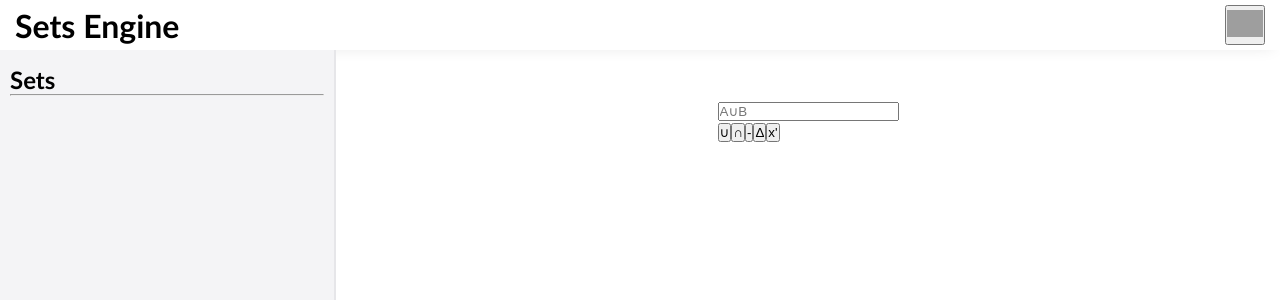
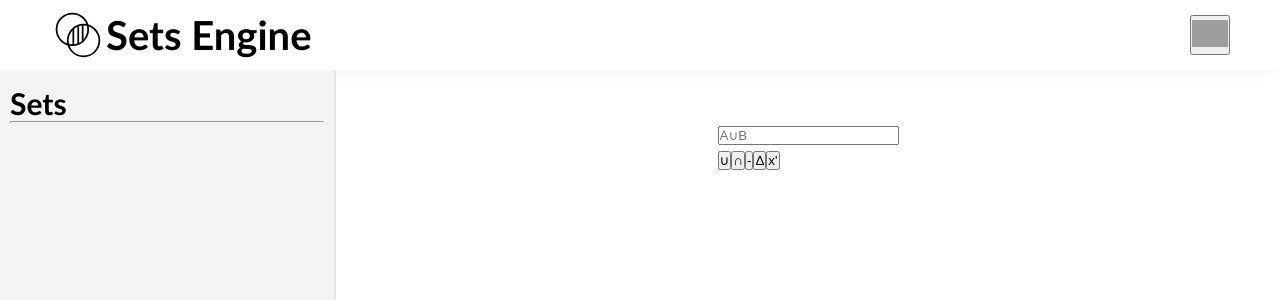
Before and after one commit to Manuel-2/SetsEngine, a Vue app: page / in a window 1280 px wide. Shown: the top 300 px of the page. Built offline with nearby package versions, Linux system fonts and the light colour scheme; grey boxes are pictures that could not be loaded.

Commit message:
nueva fuente y se añadio el icono de la app

```diff
--- a/src/assets/main.css
+++ b/src/assets/main.css
@@ -6,7 +6,11 @@
 
 body {
   min-height: 100vh;
+}
+
+html{
   font-family: 'Gill Sans', 'Gill Sans MT', Calibri, 'Trebuchet MS', sans-serif;
+  font-size: 20px;
 }
 
 
@@ -19,5 +23,5 @@ body {
   --danger-color: #ff5964;
 
   /* sizes */
-  --header-height: 50px;
+  --header-height: 70px;
 }
--- a/src/components/MainHeader.vue
+++ b/src/components/MainHeader.vue
@@ -1,5 +1,6 @@
 <script>
 import HeaderButton from "./HeaderButton.vue";
+// import SetsEnineIconSvg from "../assets/Icons/SetsEngineIcon.svg";
 
 export default {
   name: "MainHeader",
@@ -12,6 +13,11 @@ export default {
 <template>
   <div class="header">
     <div class="header__part">
+      <img
+        class="header__app-logo"
+        src="../assets/Icons/SetsEngineIcon.svg"
+        alt="setsIcon"
+      />
       <h1 class="header__title">Sets Engine</h1>
     </div>
     <div class="header__part">
@@ -26,11 +32,11 @@ export default {
 .header {
   width: 100%;
   height: var(--header-height);
-  padding: 0px 15px;
+  padding: 0px 50px;
   display: flex;
   justify-content: space-between;
   background-color: var(--header-color);
-  box-shadow: 0px 5px 15px -7px rgba(0,0,0,0.1);;
+  box-shadow: 0px 5px 15px -7px rgba(0, 0, 0, 0.1);
 }
 
 .header__part {
@@ -38,4 +44,8 @@ export default {
   display: flex;
   align-items: center;
 }
+
+.header__app-logo{
+  height: 80%;
+}
 </style>
```
Also changed, not shown: src/assets/Icons/SetsEngineIcon.svg (added), 1 other file (tests, documents, lock files or other folders).
